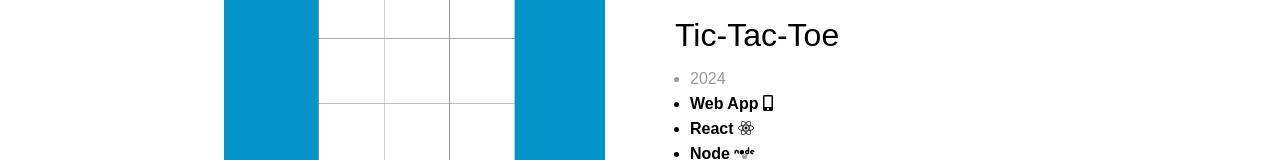
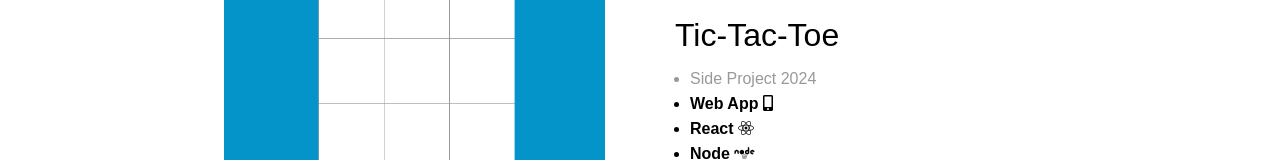
Before and after one commit to RinaHan/Portfolio-2024-Version, a React (Create React App) app: page /tictactoe in a window 1280 px wide. Shown: the part 339-499 px from the top of the page. Built offline with nearby package versions, Linux system fonts and the light colour scheme.

Commit message:
add animate to scrollTop

```diff
--- a/src/components/Cards/index.js
+++ b/src/components/Cards/index.js
@@ -1,10 +1,12 @@
 import React from "react";
 import { Link } from "react-router-dom";
 import "./Cards.css";
-
+const handleClick = ( )=>{
+  ('html, body').animate({scrollTop:0}, 'slow');
+}
 function Cards(props) {
   return (
-    <Link className='cards-cont' to={props.path}>
+    <Link className='cards-cont' to={props.path} onClick={handleClick}>
       <figure className='cards-img-wrap' data-category={props.label}>
         <img className='cards-img' src={props.src} alt='Travel' />
       </figure>
--- a/src/pages/DisneyPlus.js
+++ b/src/pages/DisneyPlus.js
@@ -7,7 +7,7 @@ function DisneyPlus() {
       <ProjectDesc
         src='images/disney-app.png'
         title='DisneyPlus'
-        subtitle='2024'
+        subtitle='Side Project 2024'
         sort='Web App'
         sortIcon={<i className='fas fa-mobile-alt' />}
 
--- a/src/pages/TicTacToe.js
+++ b/src/pages/TicTacToe.js
@@ -7,7 +7,7 @@ function TicTacToe() {
       <ProjectDesc
         src='images/tictactoe.png'
         title='Tic-Tac-Toe'
-        subtitle='2024'
+        subtitle='Side Project 2024'
         sort='Web App'
         sortIcon={<i className='fas fa-mobile-alt' />}
         exp1='Simple tic tac toe service'
```
